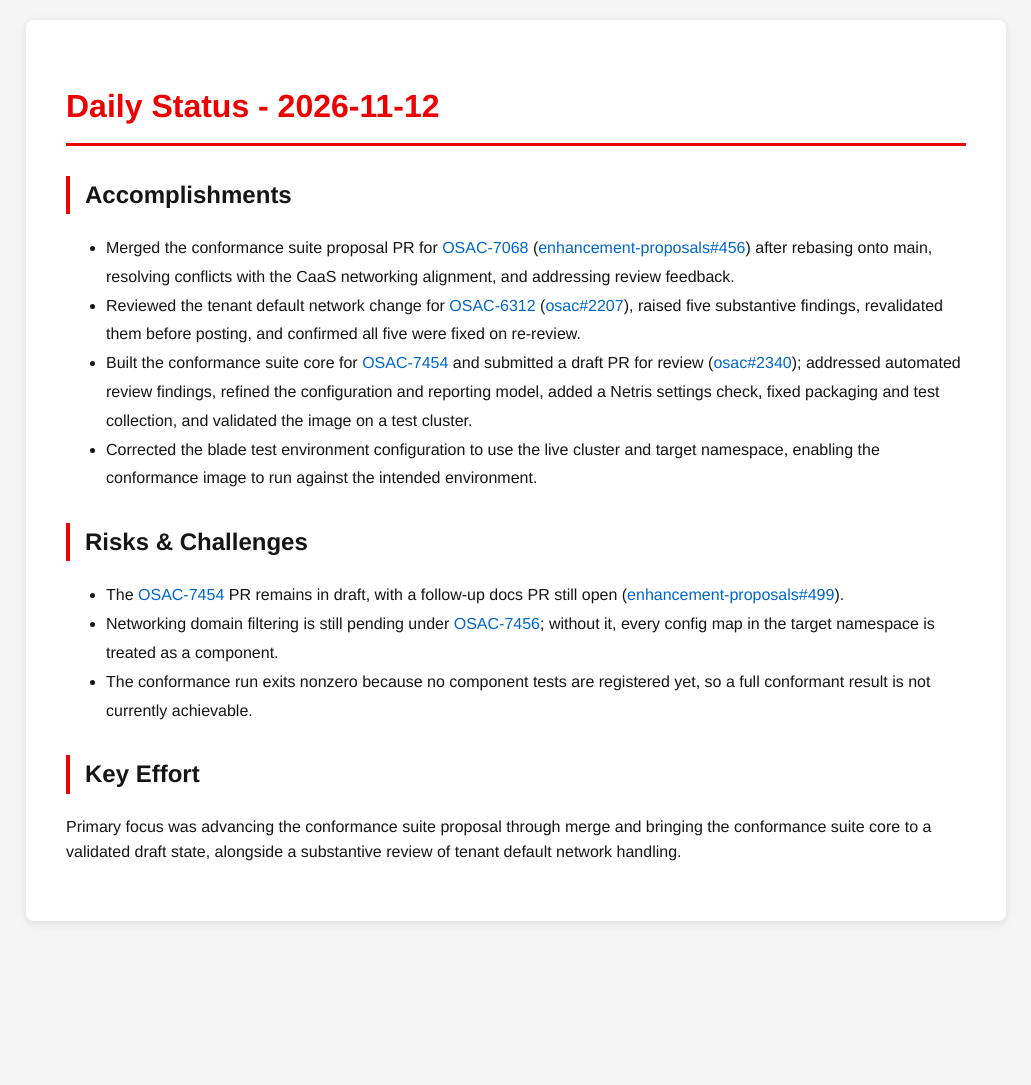
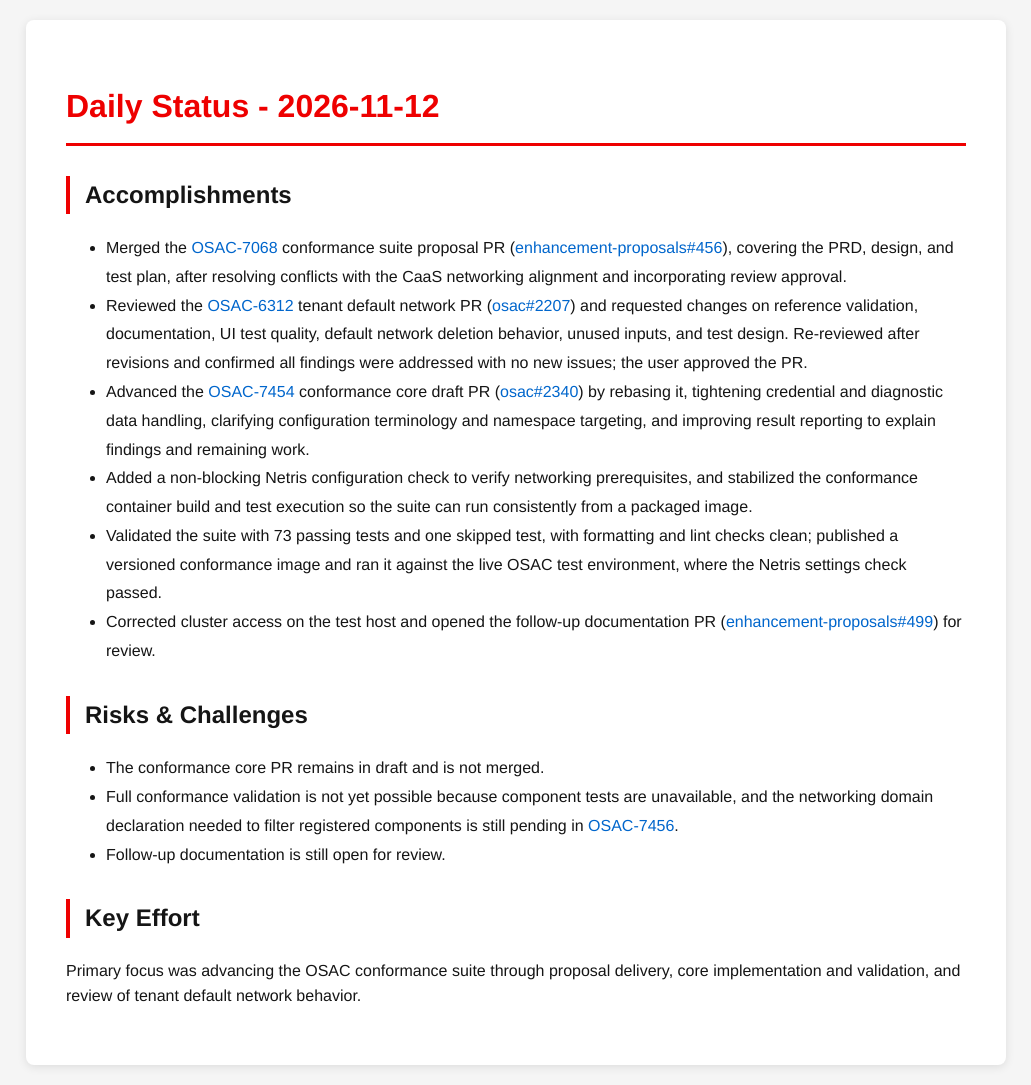
Before and after one commit to tzvatot/daily-status, a Jekyll site: the page built from 2026-11-12.md, in a window 1280 px wide. Shown: the whole page, without its empty margins (124-1155 px from the left). Built offline with Jekyll 4.4.1, drawn with Linux system fonts in a browser that asks for light colours; before the commit the page ends 941 px from its top, so only the background shows below that.

Commit message:
Daily status update - 2026-11-12

```diff
--- a/2026-11-12.md
+++ b/2026-11-12.md
@@ -7,15 +7,17 @@
 # Daily Status - 2026-11-12
 
 ## Accomplishments
-- Merged the conformance suite proposal PR for [OSAC-7068](https://redhat.atlassian.net/browse/OSAC-7068) ([enhancement-proposals#456](https://github.com/osac-project/enhancement-proposals/pull/456)) after rebasing onto main, resolving conflicts with the CaaS networking alignment, and addressing review feedback.
-- Reviewed the tenant default network change for [OSAC-6312](https://redhat.atlassian.net/browse/OSAC-6312) ([osac#2207](https://github.com/osac-project/osac/pull/2207)), raised five substantive findings, revalidated them before posting, and confirmed all five were fixed on re-review.
-- Built the conformance suite core for [OSAC-7454](https://redhat.atlassian.net/browse/OSAC-7454) and submitted a draft PR for review ([osac#2340](https://github.com/osac-project/osac/pull/2340)); addressed automated review findings, refined the configuration and reporting model, added a Netris settings check, fixed packaging and test collection, and validated the image on a test cluster.
-- Corrected the blade test environment configuration to use the live cluster and target namespace, enabling the conformance image to run against the intended environment.
+- Merged the [OSAC-7068](https://redhat.atlassian.net/browse/OSAC-7068) conformance suite proposal PR ([enhancement-proposals#456](https://github.com/osac-project/enhancement-proposals/pull/456)), covering the PRD, design, and test plan, after resolving conflicts with the CaaS networking alignment and incorporating review approval.
+- Reviewed the [OSAC-6312](https://redhat.atlassian.net/browse/OSAC-6312) tenant default network PR ([osac#2207](https://github.com/osac-project/osac/pull/2207)) and requested changes on reference validation, documentation, UI test quality, default network deletion behavior, unused inputs, and test design. Re-reviewed after revisions and confirmed all findings were addressed with no new issues; the user approved the PR.
+- Advanced the [OSAC-7454](https://redhat.atlassian.net/browse/OSAC-7454) conformance core draft PR ([osac#2340](https://github.com/osac-project/osac/pull/2340)) by rebasing it, tightening credential and diagnostic data handling, clarifying configuration terminology and namespace targeting, and improving result reporting to explain findings and remaining work.
+- Added a non-blocking Netris configuration check to verify networking prerequisites, and stabilized the conformance container build and test execution so the suite can run consistently from a packaged image.
+- Validated the suite with 73 passing tests and one skipped test, with formatting and lint checks clean; published a versioned conformance image and ran it against the live OSAC test environment, where the Netris settings check passed.
+- Corrected cluster access on the test host and opened the follow-up documentation PR ([enhancement-proposals#499](https://github.com/osac-project/enhancement-proposals/pull/499)) for review.
 
 ## Risks & Challenges
-- The [OSAC-7454](https://redhat.atlassian.net/browse/OSAC-7454) PR remains in draft, with a follow-up docs PR still open ([enhancement-proposals#499](https://github.com/osac-project/enhancement-proposals/pull/499)).
-- Networking domain filtering is still pending under [OSAC-7456](https://redhat.atlassian.net/browse/OSAC-7456); without it, every config map in the target namespace is treated as a component.
-- The conformance run exits nonzero because no component tests are registered yet, so a full conformant result is not currently achievable.
+- The conformance core PR remains in draft and is not merged.
+- Full conformance validation is not yet possible because component tests are unavailable, and the networking domain declaration needed to filter registered components is still pending in [OSAC-7456](https://redhat.atlassian.net/browse/OSAC-7456).
+- Follow-up documentation is still open for review.
 
 ## Key Effort
-Primary focus was advancing the conformance suite proposal through merge and bringing the conformance suite core to a validated draft state, alongside a substantive review of tenant default network handling.
+Primary focus was advancing the OSAC conformance suite through proposal delivery, core implementation and validation, and review of tenant default network behavior.
```
